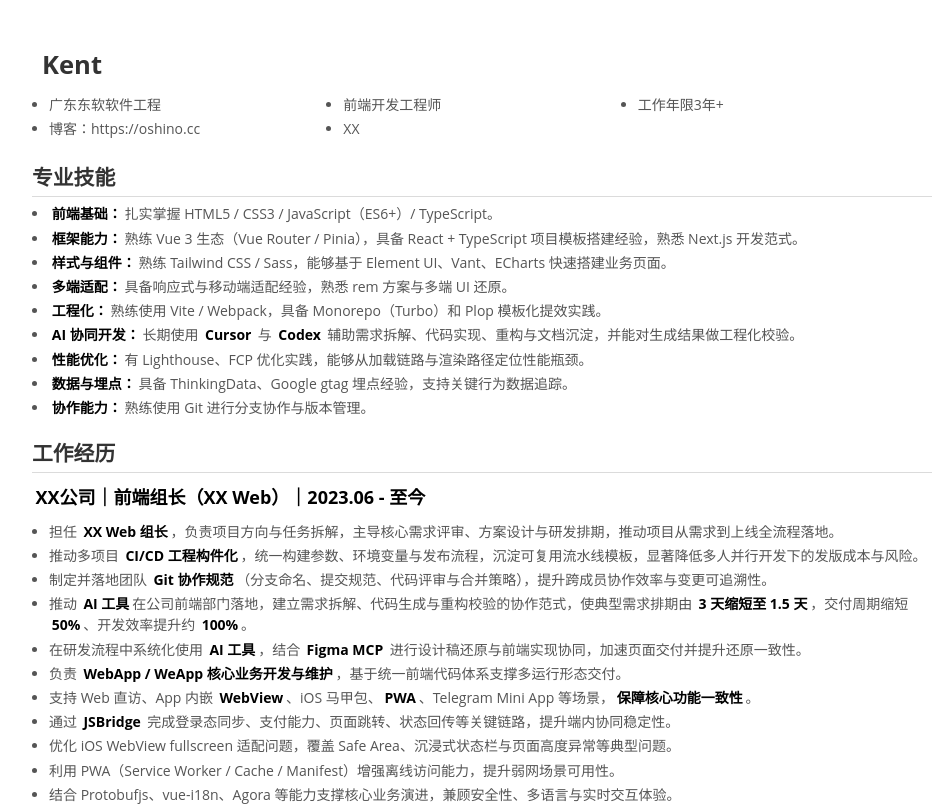
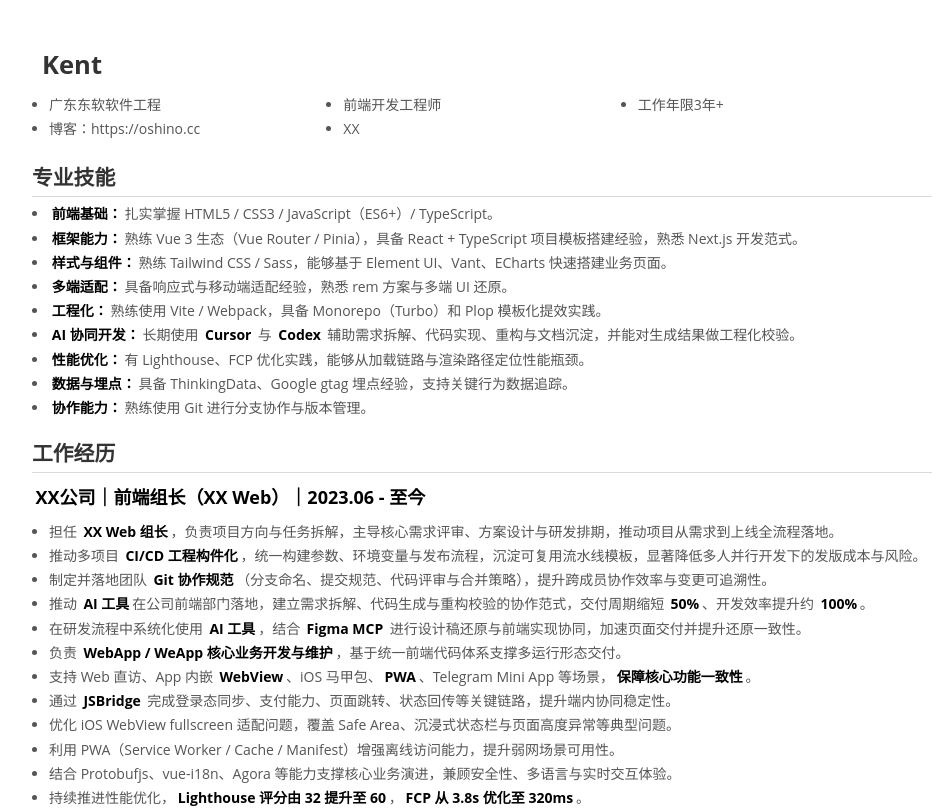
Before and after one commit to ooooshino/ooooshino.github.io, a Vue app: page / in a window 1280 px wide. Shown: the top 808 px of the page, without its empty margins (158-1106 px from the left). Built offline with nearby package versions, Linux system fonts and the light colour scheme.

Commit message:
chore(发布): 同步脱敏简历

```diff
--- a/src/components/CompanyExperience.vue
+++ b/src/components/CompanyExperience.vue
@@ -17,7 +17,7 @@
         制定并落地团队 <strong>Git 协作规范</strong>（分支命名、提交规范、代码评审与合并策略），提升跨成员协作效率与变更可追溯性。
       </li>
       <li>
-        推动 <strong>AI 工具</strong>在公司前端部门落地，建立需求拆解、代码生成与重构校验的协作范式，使典型需求排期由 <strong>3 天缩短至 1.5 天</strong>，交付周期缩短 <strong>50%</strong>、开发效率提升约 <strong>100%</strong>。
+        推动 <strong>AI 工具</strong>在公司前端部门落地，建立需求拆解、代码生成与重构校验的协作范式，交付周期缩短 <strong>50%</strong>、开发效率提升约 <strong>100%</strong>。
       </li>
       <li>
         在研发流程中系统化使用 <strong>AI 工具</strong>，结合 <strong>Figma MCP</strong> 进行设计稿还原与前端实现协同，加速页面交付并提升还原一致性。
```
